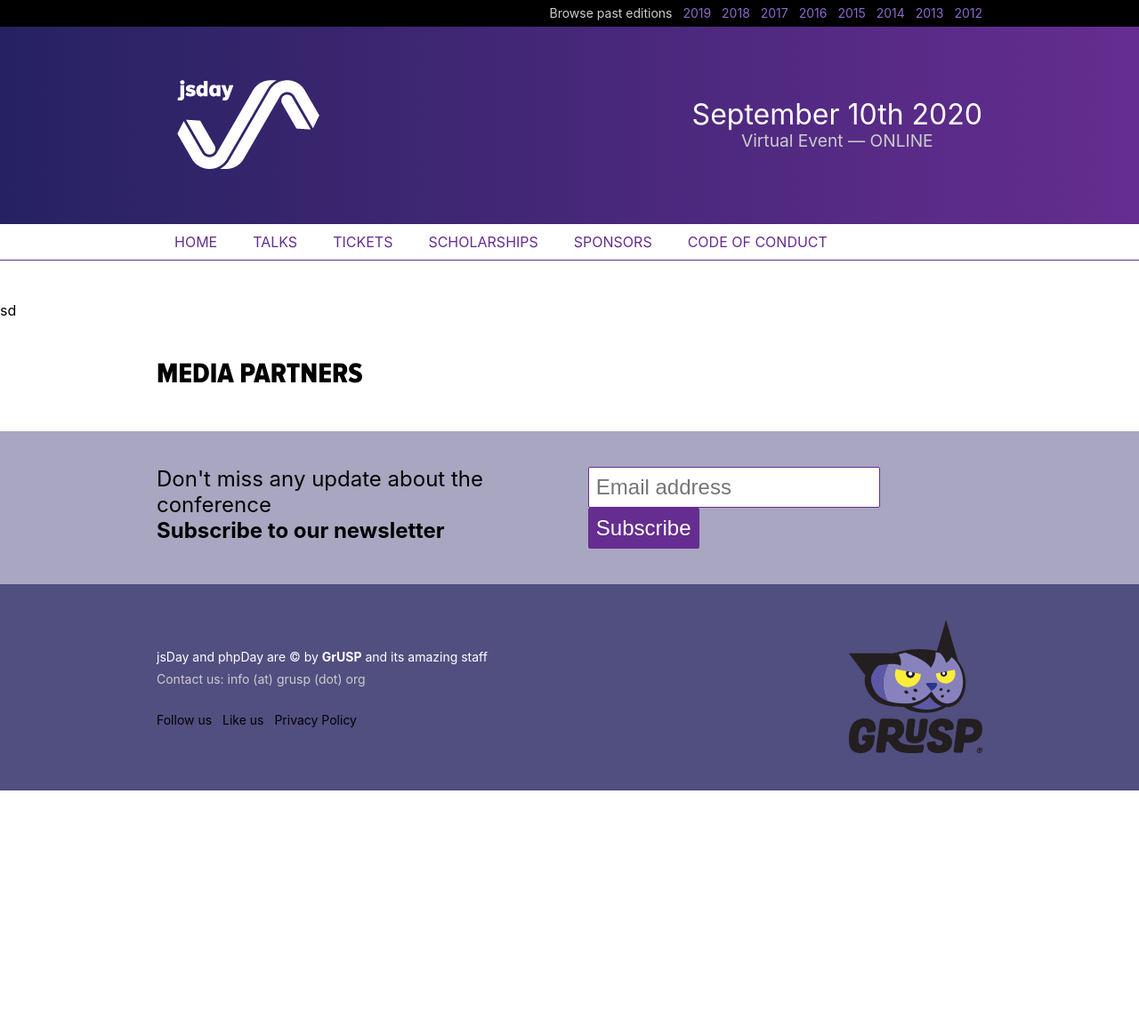
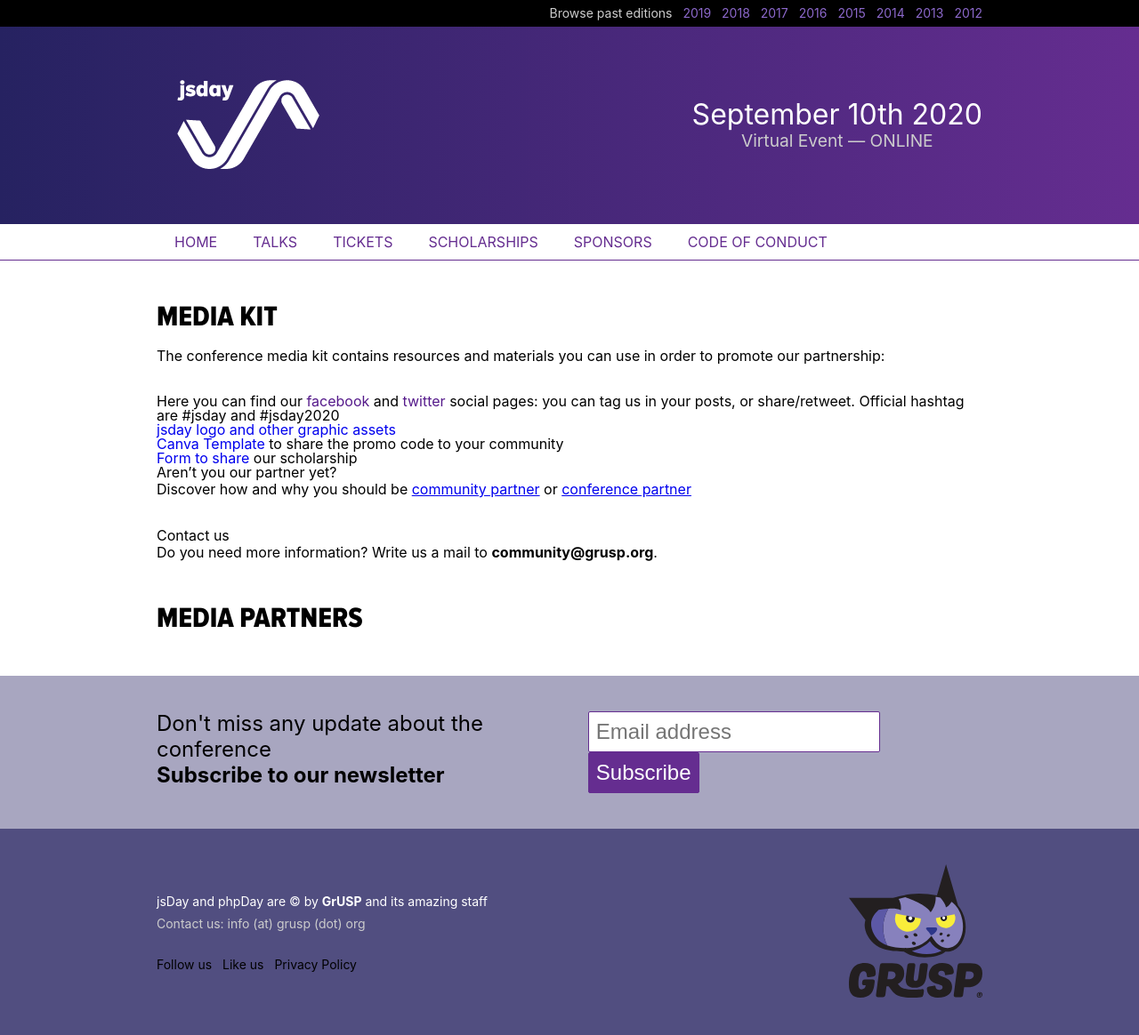
Before and after one commit to giuliatosato/2020.jsday.it, a Jekyll site: the page built from media.html, in a window 1280 px wide. Shown: the whole page at 89% size. Built offline with Jekyll 4.4.1, drawn with Linux system fonts in a browser that asks for light colours; comment, search, counter and statistics services are not loaded; before the commit the page ends 900 px from its top, so only the background shows below that.

Commit message:
Update intro.html

```diff
--- a/_includes/media/intro.html
+++ b/_includes/media/intro.html
@@ -1 +1,23 @@
-sd
+<div>
+    <div class="container">
+        <div class="section-title">Media Kit</div>
+        <p class="scholarships__description">
+          The conference media kit contains resources and materials you can use in order to promote our partnership:
+        </p>
+    <ul>
+      <li>Here you can find our  <a href="">facebook</a> and <a href="">twitter</a> social pages: you can tag us in your posts, or share/retweet. Official hashtag are <strong>#jsday</strong> and <strong>#jsday2020</strong>      </li>
+      <li><a href="https://drive.google.com/drive/folders/1OBpUU6weNFsJf21i2wd-yWZuRLKqQC20?usp=sharing">jsday logo and other graphic assets</a></li>
+      <li><a href="https://www.canva.com/design/DAEBCQ-6uKs/share/preview?token=n51K_EbJIkOUhfmNEL-N0w&amp;role=EDITOR&amp;utm_content=DAEBCQ-6uKs&amp;utm_campaign=designshare&amp;utm_medium=link&amp;utm_source=sharebutton">Canva Template</a> to share the promo code to your community</li>
+      <li><a href="https://forms.gle/FCC7jfftUwsZjKtC7">Form to share</a> our scholarship</li>
+    </ul>
+
+    <h2 class="row__title">Aren’t you our partner yet?  </h2>
+      <p class="scholarships__description">
+      Discover how and why you should be <a href="https://www.canva.com/design/DAEBLg3Gd3E/jLRDYSrD2JRIjWFR0Bsz_A/view?utm_content=DAEBLg3Gd3E&amp;utm_campaign=designshare&amp;utm_medium=link&amp;utm_source=sharebutton">community partner</a> or <a href="https://www.canva.com/design/DAECzu7MEgo/iH4WaCSjjYAlb3UrkVRN-A/view?utm_content=DAECzu7MEgo&amp;utm_campaign=designshare&amp;utm_medium=link&amp;utm_source=sharebutton">conference partner</a>
+      </p>
+
+    <h2 class="row__title">Contact us</h2>
+        <p class="scholarships__description">
+      Do you need more information? Write us a mail to <strong>community@grusp.org</strong>.
+    </p>
+  </div>
```
